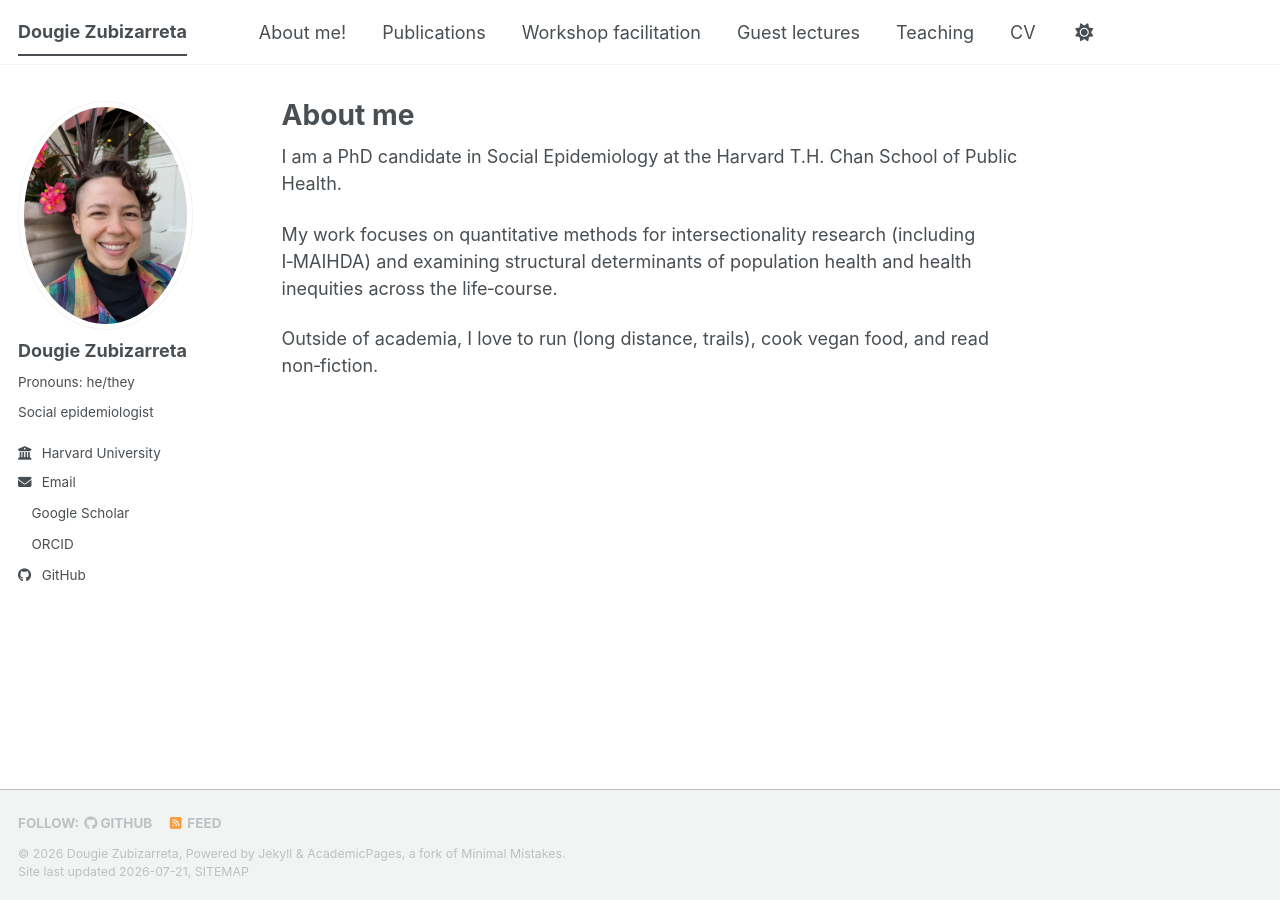
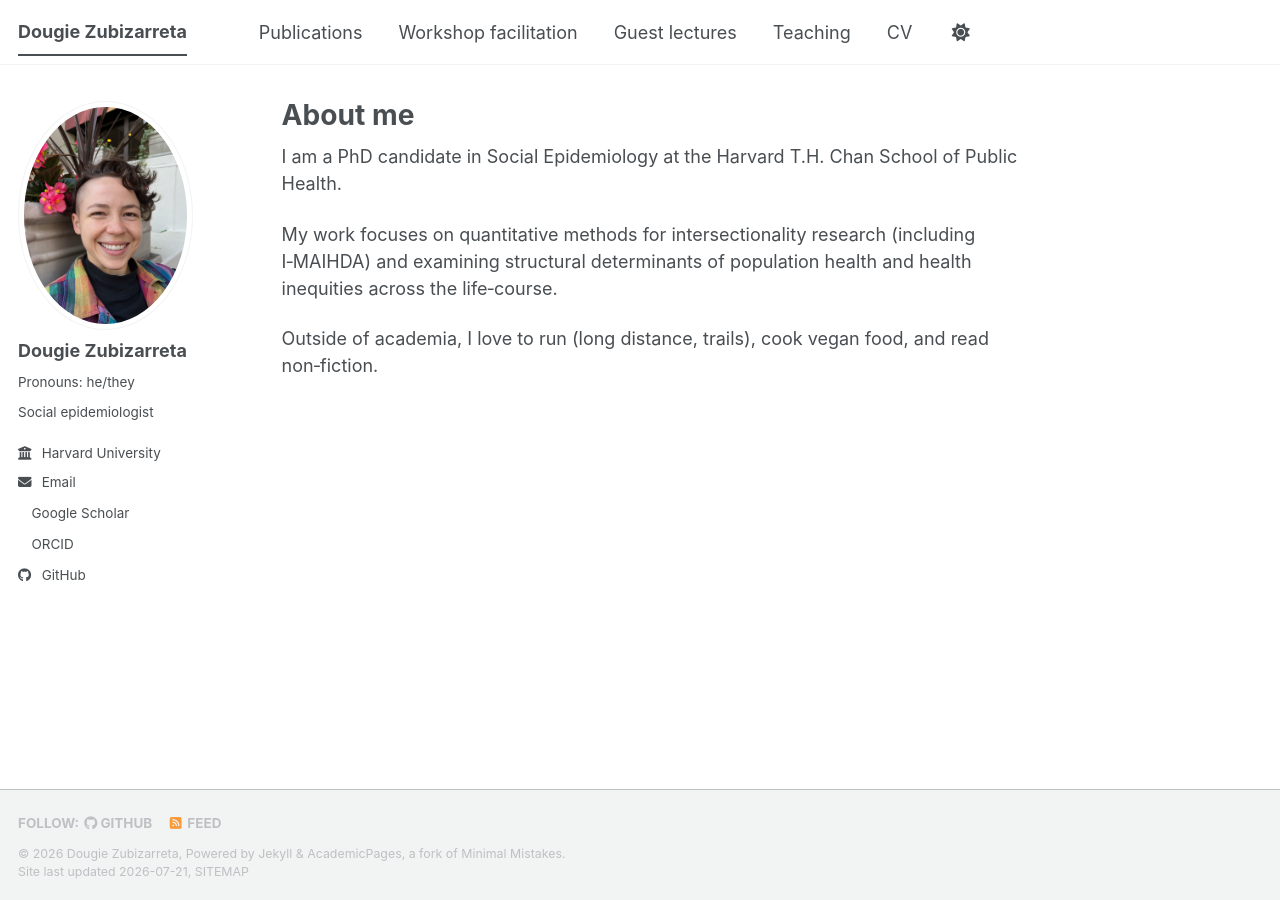
Before and after one commit to dougie-zubizarreta/dougie-zubizarreta.github.io, a Jekyll site: the page built from _pages/index.md, in a window 1280 px wide. Built offline with Jekyll 4.4.1, drawn with Linux system fonts in a browser that asks for light colours; a style sheet for code colours, icons or effects is not loaded.

Commit message:
Update navigation.yml

```diff
--- a/_data/navigation.yml
+++ b/_data/navigation.yml
@@ -8,9 +8,6 @@
 #      Markdown formatted page while the second is generated using JSON.
 
 main:
-  - title: "About me!"
-    url: /about/
-
   - title: "Publications"
     url: /publications/
 
```
